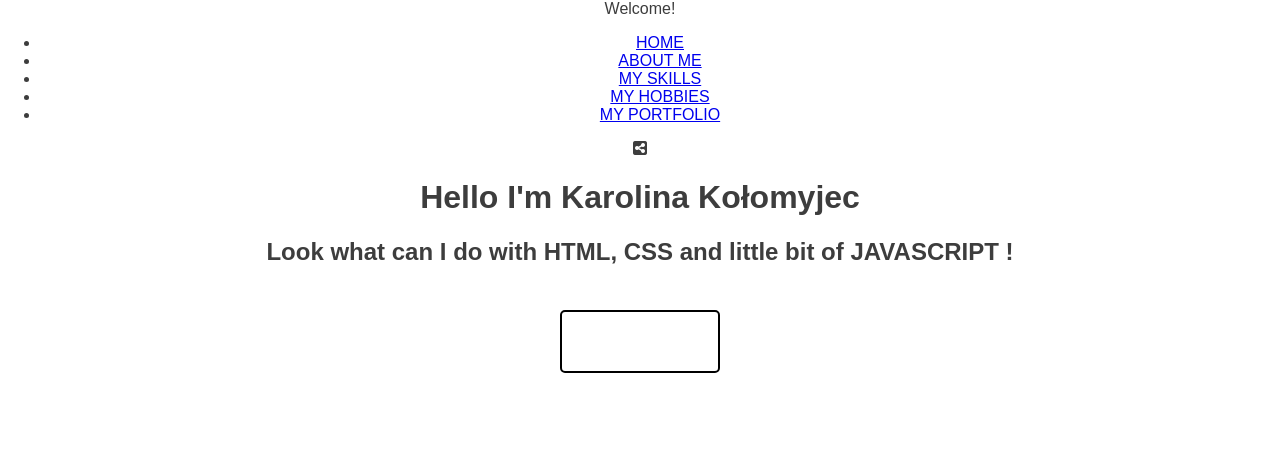
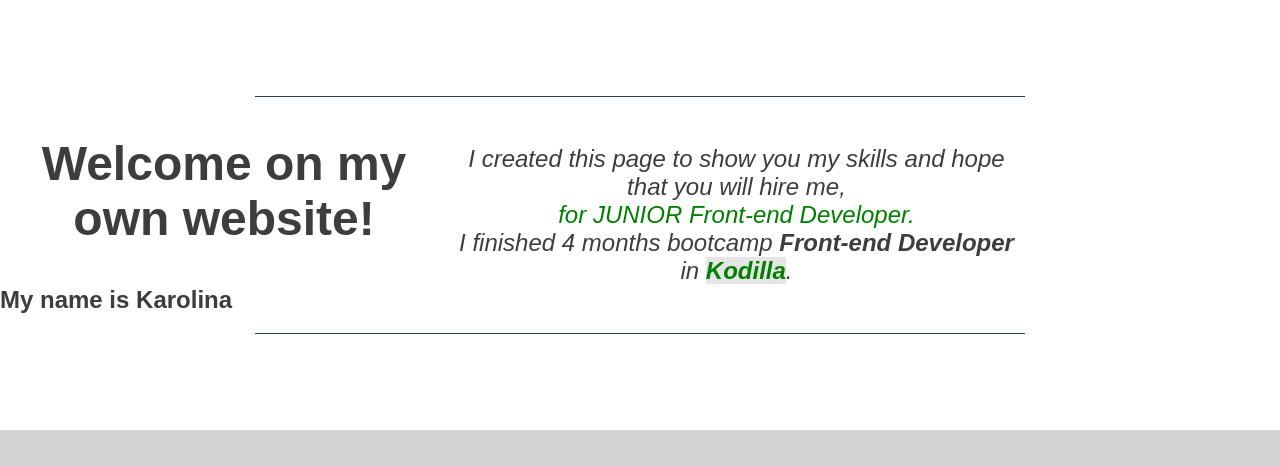
Before and after one commit to Karkolo16/about-me-website, a website: page index.html in a window 1280 px wide. Shown: the top 466 px of the page. Drawn offline with Linux system fonts and the light colour scheme; a web font is replaced by a local one.

Commit message:
make new header

```diff
--- a/index.html
+++ b/index.html
@@ -11,31 +11,12 @@
         <link rel="stylesheet" href="css/style.css">
     </head>
     <body>
-        <nav class = "navbar">
-            <div class="brand-title">Welcome!</div>
-            <a href="#" class="toggler">
-                <span class="bar"></span>
-                <span class="bar"></span>
-                <span class="bar"></span>
-            </a>
-            <div class="navbar-links">
-                <ul>
-                    <li><a href="#home">HOME</a></li>
-                    <li><a href="#about-me">ABOUT ME</a></li>
-                    <li><a href="#my-skills">MY SKILLS</a></li>
-                    <li><a href="#my-hobbies">MY HOBBIES</a></li>
-                    <li><a href="#portfolio">MY PORTFOLIO</a></li>
-                </ul>
-            </div>
-
-        </nav>
-        <header class="splash" id="home">
-            <div class="splash-inner" >
-                    <i class="fas fa-share-alt-square"></i>
-                    <h1 class="page-title">Hello I'm Karolina Kołomyjec</h1>
-                    <h2 class="page-subtitle"> Look what can I do with HTML, CSS and little bit of JAVASCRIPT !  </h2>
-                    <a href="mailto:ka.kolomyjec@gmail.com" class="btn btn-one"> Contact me!</a>
-            </div>
+        <header>
+            <section class="content">
+                <h2>Welcome on my own website!</h2>
+                <div class="line"></div>
+                <h1>My name is Karolina</h1>
+        </section>
         </header>
          <section class="intro">
             <div class="container">
```
Also changed, not shown: css/style.css (+4 -2 lines).
